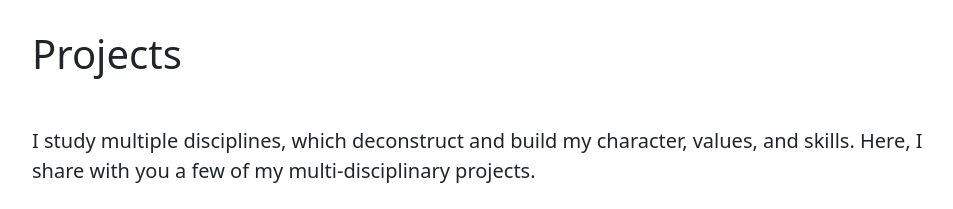
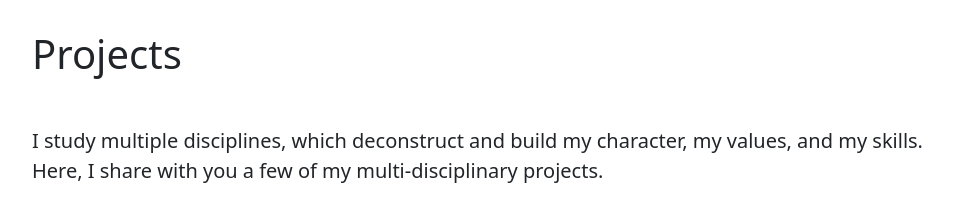
Before and after one commit to MunkhtulgaB/munkhtulgab.github.io, a plain HTML site: page index.html in a window 1280 px wide. Shown: the part 960-1169 px from the top of the page, without its empty margins (160-1113 px from the left). Drawn offline with nearby package versions, Linux system fonts and the light colour scheme.

Commit message:
Minor rewording

```diff
--- a/index.html
+++ b/index.html
@@ -80,7 +80,7 @@
     </div>
 
     <p class="lead">
-    I study multiple disciplines, which deconstruct and build my character, values, and skills. Here, I share with you a few of my multi-disciplinary projects.
+    I study multiple disciplines, which deconstruct and build my character, my values, and my skills. Here, I share with you a few of my multi-disciplinary projects.
     </p>
 
     <div data-masonry='{"percentPosition": true}'>
```
